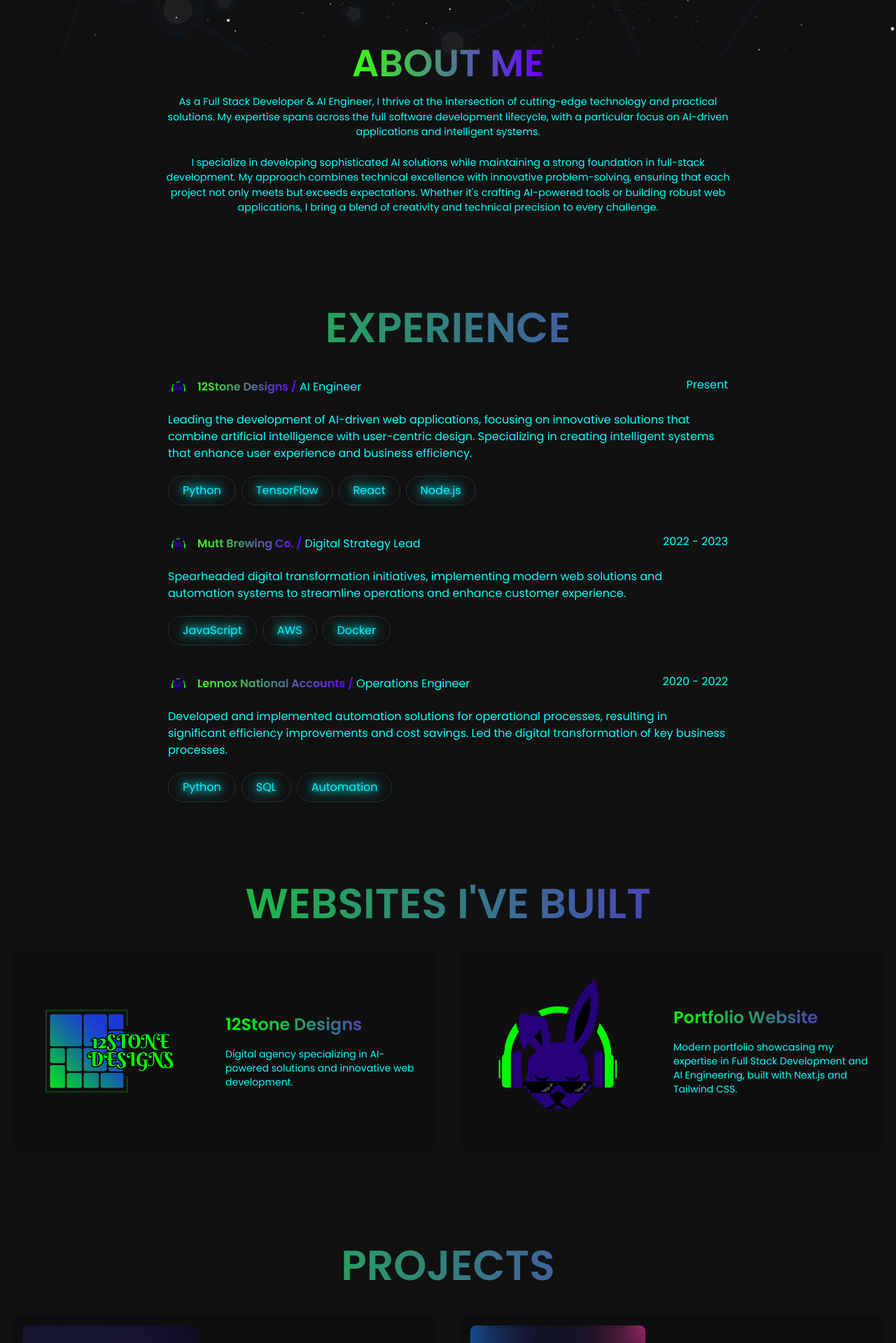
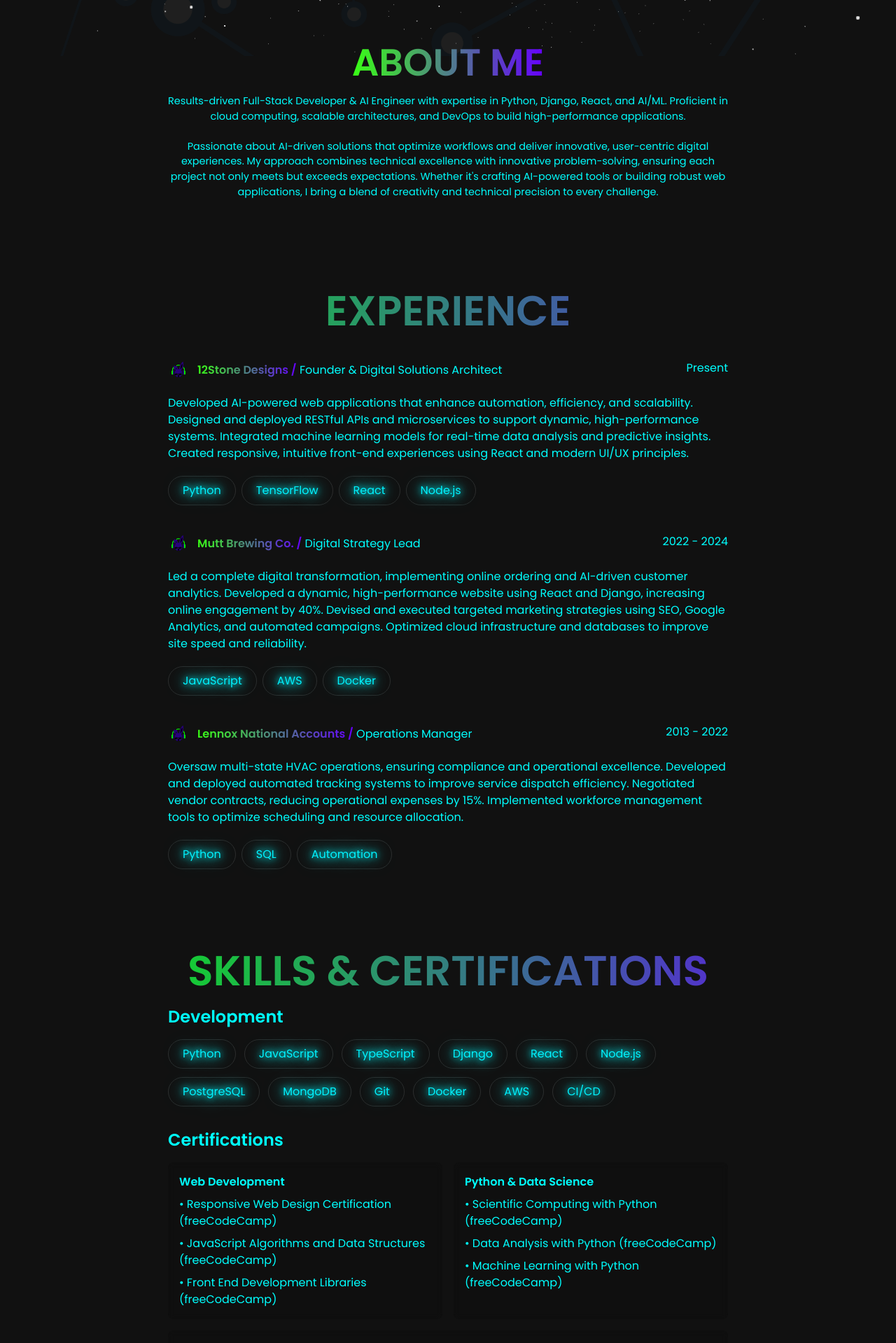
Before and after one commit to 12StoneDesigns/Portfolio-website, a Next.js app: page / in a window 1280 px wide. Shown: the part 720-2639 px from the top of the page at 70% size. Built offline with nearby package versions, Linux system fonts and the light colour scheme; no server answers.

Commit message:
Update website content to match resume: Add Skills section, update Experience and About sections

```diff
--- a/app/page.tsx
+++ b/app/page.tsx
@@ -1,10 +1,11 @@
-import About from "@/components/About";
-import Banner from "@/components/Banner";
-import Experience from "@/components/Experience";
-import Footer from "@/components/Footer";
-import Navbar from "@/components/Navbar";
-import Projects from "@/components/Projects";
-import Websites from "@/components/Websites";
+import About from "../components/About"
+import Banner from "../components/Banner"
+import Experience from "../components/Experience"
+import Footer from "../components/Footer"
+import Navbar from "../components/Navbar"
+import Projects from "../components/Projects"
+import Skills from "../components/Skills"
+import Websites from "../components/Websites"
 
 export default function Home() {
   return (
@@ -25,6 +26,7 @@
         <Banner />
         <About />
         <Experience />
+        <Skills />
         <Websites />
         <Projects />
         <Footer />
--- a/components/About.tsx
+++ b/components/About.tsx
@@ -10,18 +10,16 @@
       <div className="flex flex-col justify-around flex-wrap items-center max-w-[900px]">
         <h1 className="bg-clip-text text-transparent bg-gradient-to-r from-[#39FF14] to-[#6600FF] font-semibold text-6xl mb-5">ABOUT ME</h1>
         <p className="text-[#00FFFF] text-center transition-all duration-300 hover:brightness-125 hover:scale-105">
-          As a Full Stack Developer & AI Engineer, I thrive at the intersection of
-          cutting-edge technology and practical solutions. My expertise spans across
-          the full software development lifecycle, with a particular focus on
-          AI-driven applications and intelligent systems.
+          Results-driven Full-Stack Developer & AI Engineer with expertise in Python, Django,
+          React, and AI/ML. Proficient in cloud computing, scalable architectures, and DevOps
+          to build high-performance applications.
           <br />
           <br />
-          I specialize in developing sophisticated AI solutions while maintaining
-          a strong foundation in full-stack development. My approach combines
-          technical excellence with innovative problem-solving, ensuring that each
-          project not only meets but exceeds expectations. Whether it&apos;s crafting
-          AI-powered tools or building robust web applications, I bring a blend of
-          creativity and technical precision to every challenge.
+          Passionate about AI-driven solutions that optimize workflows and deliver innovative,
+          user-centric digital experiences. My approach combines technical excellence with
+          innovative problem-solving, ensuring each project not only meets but exceeds expectations.
+          Whether it&apos;s crafting AI-powered tools or building robust web applications, I bring
+          a blend of creativity and technical precision to every challenge.
         </p>
       </div>
     </section>
--- a/components/Experience.tsx
+++ b/components/Experience.tsx
@@ -18,16 +18,16 @@
               alt="12Stone Designs"
             />
             <p className="text-[#00FFFF] transition-all duration-300 hover:brightness-125">
-              <span className="font-semibold bg-clip-text text-transparent bg-gradient-to-r from-[#39FF14] to-[#6600FF]">12Stone Designs /</span> AI Engineer
+              <span className="font-semibold bg-clip-text text-transparent bg-gradient-to-r from-[#39FF14] to-[#6600FF]">12Stone Designs /</span> Founder & Digital Solutions Architect
             </p>
           </div>
           <p className="text-[#00FFFF] md:pt-0 pt-3">Present</p>
         </div>
         <p className="text-[#00FFFF] pt-5 transition-all duration-300 hover:brightness-125">
-          Leading the development of AI-driven web applications, focusing on innovative
-          solutions that combine artificial intelligence with user-centric design.
-          Specializing in creating intelligent systems that enhance user experience
-          and business efficiency.
+          Developed AI-powered web applications that enhance automation, efficiency, and scalability.
+          Designed and deployed RESTful APIs and microservices to support dynamic, high-performance systems.
+          Integrated machine learning models for real-time data analysis and predictive insights.
+          Created responsive, intuitive front-end experiences using React and modern UI/UX principles.
         </p>
         <div className="flex-col flex sm:flex-row">
           <div className="bg-transparent mt-5 mr-2 cursor-pointer rounded-3xl neon-blue py-2 px-5 border border-[#2E2E2E] w-max">
@@ -57,11 +57,13 @@
               <span className="font-semibold bg-clip-text text-transparent bg-gradient-to-r from-[#39FF14] to-[#6600FF]">Mutt Brewing Co. /</span> Digital Strategy Lead
             </p>
           </div>
-          <p className="text-[#00FFFF] md:pt-0 pt-3">2022 - 2023</p>
+          <p className="text-[#00FFFF] md:pt-0 pt-3">2022 - 2024</p>
         </div>
         <p className="text-[#00FFFF] pt-5 transition-all duration-300 hover:brightness-125">
-          Spearheaded digital transformation initiatives, implementing modern web solutions
-          and automation systems to streamline operations and enhance customer experience.
+          Led a complete digital transformation, implementing online ordering and AI-driven customer analytics.
+          Developed a dynamic, high-performance website using React and Django, increasing online engagement by 40%.
+          Devised and executed targeted marketing strategies using SEO, Google Analytics, and automated campaigns.
+          Optimized cloud infrastructure and databases to improve site speed and reliability.
         </p>
         <div className="flex-col flex sm:flex-row">
           <div className="bg-transparent mt-5 mr-2 cursor-pointer rounded-3xl neon-blue py-2 px-5 border border-[#2E2E2E] w-max">
@@ -85,15 +87,16 @@
               alt="Lennox National Accounts"
             />
             <p className="text-[#00FFFF] transition-all duration-300 hover:brightness-125">
-              <span className="font-semibold bg-clip-text text-transparent bg-gradient-to-r from-[#39FF14] to-[#6600FF]">Lennox National Accounts /</span> Operations Engineer
+              <span className="font-semibold bg-clip-text text-transparent bg-gradient-to-r from-[#39FF14] to-[#6600FF]">Lennox National Accounts /</span> Operations Manager
             </p>
           </div>
-          <p className="text-[#00FFFF] md:pt-0 pt-3">2020 - 2022</p>
+          <p className="text-[#00FFFF] md:pt-0 pt-3">2013 - 2022</p>
         </div>
         <p className="text-[#00FFFF] pt-5 transition-all duration-300 hover:brightness-125">
-          Developed and implemented automation solutions for operational processes,
-          resulting in significant efficiency improvements and cost savings. Led the
-          digital transformation of key business processes.
+          Oversaw multi-state HVAC operations, ensuring compliance and operational excellence.
+          Developed and deployed automated tracking systems to improve service dispatch efficiency.
+          Negotiated vendor contracts, reducing operational expenses by 15%.
+          Implemented workforce management tools to optimize scheduling and resource allocation.
         </p>
         <div className="flex-col flex sm:flex-row">
           <div className="bg-transparent mt-5 mr-2 cursor-pointer rounded-3xl neon-blue py-2 px-5 border border-[#2E2E2E] w-max">
--- /dev/null
+++ b/components/Skills.tsx
@@ -0,0 +1,93 @@
+import React from "react";
+
+const Skills: React.FC<{}> = () => {
+  return (
+    <section id="skills">
+      <h2 className="bg-clip-text text-transparent bg-gradient-to-r from-[#00FF00] to-[#6600FF] font-semibold text-center text-6xl pt-[35px] mb-5">
+        SKILLS & CERTIFICATIONS
+      </h2>
+      <div className="container mx-auto 2xl">
+        {/* Development Skills */}
+        <div className="mb-8">
+          <h3 className="text-[#00FFFF] text-2xl font-semibold mb-4">Development</h3>
+          <div className="flex flex-wrap gap-3">
+            <div className="bg-transparent cursor-pointer rounded-3xl neon-blue py-2 px-5 border border-[#2E2E2E]">
+              Python
+            </div>
+            <div className="bg-transparent cursor-pointer rounded-3xl neon-blue py-2 px-5 border border-[#2E2E2E]">
+              JavaScript
+            </div>
+            <div className="bg-transparent cursor-pointer rounded-3xl neon-blue py-2 px-5 border border-[#2E2E2E]">
+              TypeScript
+            </div>
+            <div className="bg-transparent cursor-pointer rounded-3xl neon-blue py-2 px-5 border border-[#2E2E2E]">
+              Django
+            </div>
+            <div className="bg-transparent cursor-pointer rounded-3xl neon-blue py-2 px-5 border border-[#2E2E2E]">
+              React
+            </div>
+            <div className="bg-transparent cursor-pointer rounded-3xl neon-blue py-2 px-5 border border-[#2E2E2E]">
+              Node.js
+            </div>
+            <div className="bg-transparent cursor-pointer rounded-3xl neon-blue py-2 px-5 border border-[#2E2E2E]">
+              PostgreSQL
+            </div>
+            <div className="bg-transparent cursor-pointer rounded-3xl neon-blue py-2 px-5 border border-[#2E2E2E]">
+              MongoDB
+            </div>
+            <div className="bg-transparent cursor-pointer rounded-3xl neon-blue py-2 px-5 border border-[#2E2E2E]">
+              Git
+            </div>
+            <div className="bg-transparent cursor-pointer rounded-3xl neon-blue py-2 px-5 border border-[#2E2E2E]">
+              Docker
+            </div>
+            <div className="bg-transparent cursor-pointer rounded-3xl neon-blue py-2 px-5 border border-[#2E2E2E]">
+              AWS
+            </div>
+            <div className="bg-transparent cursor-pointer rounded-3xl neon-blue py-2 px-5 border border-[#2E2E2E]">
+              CI/CD
+            </div>
+          </div>
+        </div>
+
+        {/* Certifications */}
+        <div className="mb-8">
+          <h3 className="text-[#00FFFF] text-2xl font-semibold mb-4">Certifications</h3>
+          <div className="grid md:grid-cols-2 gap-4">
+            {/* Web Development */}
+            <div className="bg-[#0000001a] backdrop-blur-sm rounded-lg p-4">
+              <h4 className="text-[#00FFFF] font-semibold mb-2">Web Development</h4>
+              <ul className="text-[#00FFFF] space-y-2">
+                <li>• Responsive Web Design Certification (freeCodeCamp)</li>
+                <li>• JavaScript Algorithms and Data Structures (freeCodeCamp)</li>
+                <li>• Front End Development Libraries (freeCodeCamp)</li>
+              </ul>
+            </div>
+
+            {/* Python & Data Science */}
+            <div className="bg-[#0000001a] backdrop-blur-sm rounded-lg p-4">
+              <h4 className="text-[#00FFFF] font-semibold mb-2">Python & Data Science</h4>
+              <ul className="text-[#00FFFF] space-y-2">
+                <li>• Scientific Computing with Python (freeCodeCamp)</li>
+                <li>• Data Analysis with Python (freeCodeCamp)</li>
+                <li>• Machine Learning with Python (freeCodeCamp)</li>
+              </ul>
+            </div>
+
+            {/* Additional Certifications */}
+            <div className="bg-[#0000001a] backdrop-blur-sm rounded-lg p-4 md:col-span-2">
+              <h4 className="text-[#00FFFF] font-semibold mb-2">Additional Certifications</h4>
+              <ul className="text-[#00FFFF] space-y-2">
+                <li>• Google Analytics Certification (Google)</li>
+                <li>• Foundational C# with Microsoft (freeCodeCamp)</li>
+                <li>• Agile with Atlassian Jira (Coursera)</li>
+              </ul>
+            </div>
+          </div>
+        </div>
+      </div>
+    </section>
+  );
+};
+
+export default Skills;
```
Also changed, not shown: 1 other file (tests, documents, lock files or other folders).
